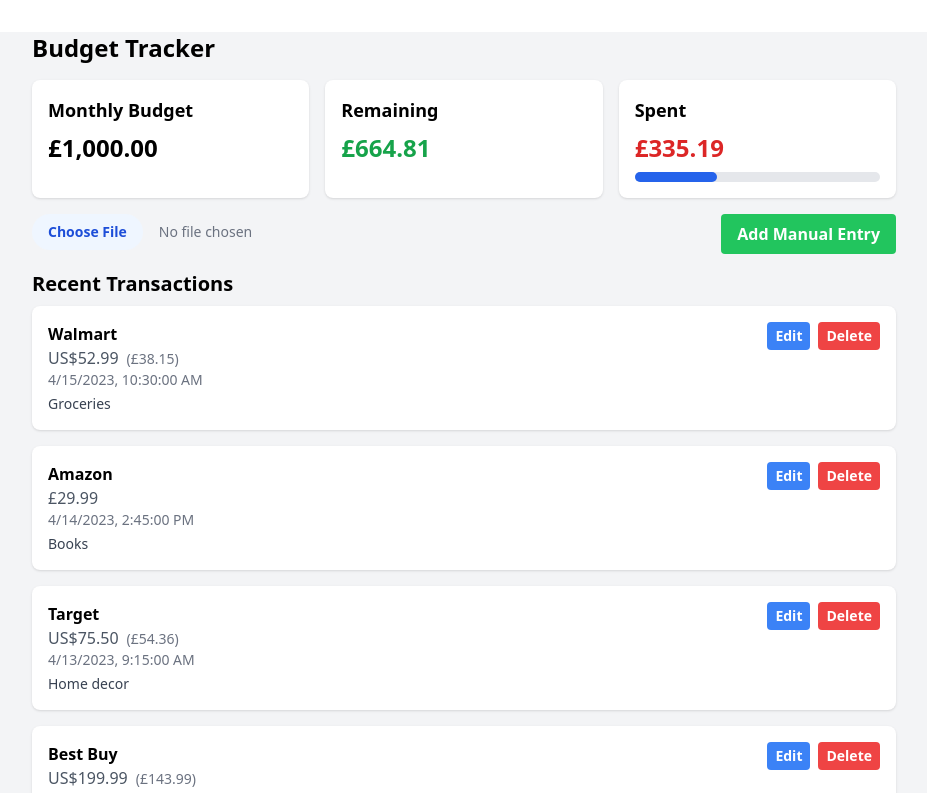
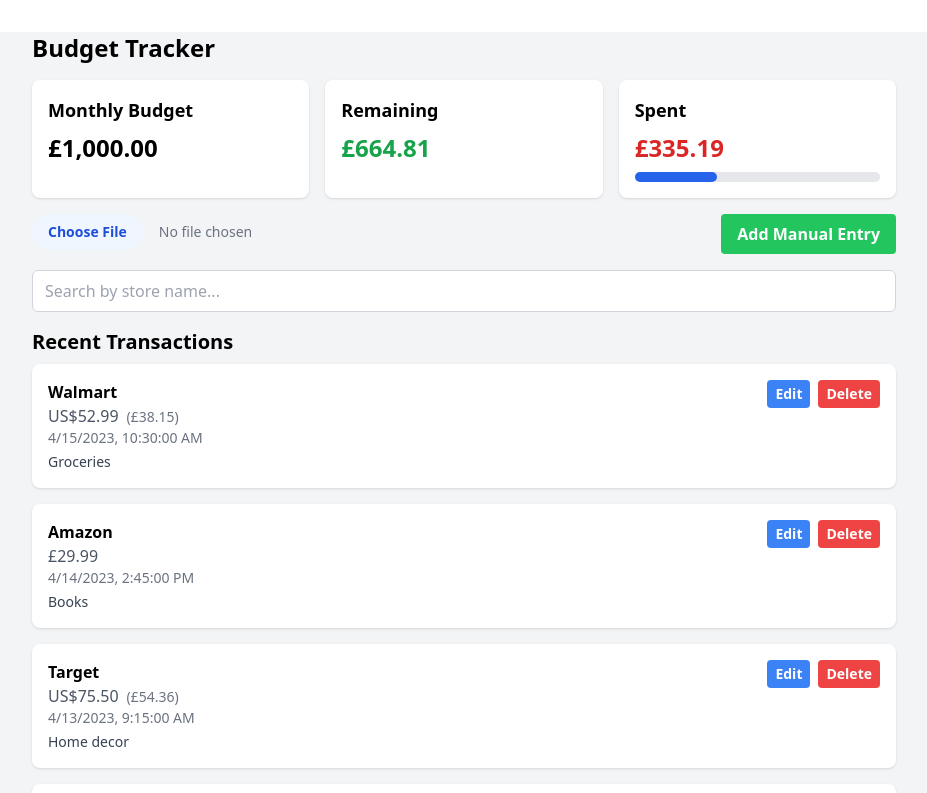
Before and after one commit to wrightkhlebisol/budget-tracker, a React (Vite) app: page / in a window 1280 px wide. Shown: the top 793 px of the page, without its empty margins (176-1103 px from the left). Built offline with nearby package versions, Linux system fonts and the light colour scheme.

Commit message:
search feature

```diff
--- a/src/components/NotificationList.jsx
+++ b/src/components/NotificationList.jsx
@@ -20,6 +20,7 @@
   const [remaining, setRemaining] = useState(monthlyBudget);
   const [showManualEntry, setShowManualEntry] = useState(false);
   const [editingId, setEditingId] = useState(null);
+  const [searchTerm, setSearchTerm] = useState('');
 
   useEffect(() => {
     calculateTotals();
@@ -77,6 +78,10 @@
     setNotifications(notifications.filter(n => n.id !== id));
   };
 
+  const filteredNotifications = notifications.filter(notification =>
+    notification.store.toLowerCase().includes(searchTerm.toLowerCase())
+  );
+
   return (
     <div className="max-w-4xl mx-auto mt-8 px-4">
       <h1 className="text-2xl font-bold mb-4">Budget Tracker</h1>
@@ -118,6 +123,18 @@
           Add Manual Entry
         </button>
       </div>
+
+      {/* Add search input */}
+      <div className="mb-4">
+        <input
+          type="text"
+          placeholder="Search by store name..."
+          value={searchTerm}
+          onChange={(e) => setSearchTerm(e.target.value)}
+          className="w-full px-3 py-2 border border-gray-300 rounded-md focus:outline-none focus:ring-2 focus:ring-blue-500"
+        />
+      </div>
+
       {showManualEntry && (
         <ManualEntryForm
           onSubmit={addManualEntry}
@@ -126,7 +143,7 @@
       )}
       <h2 className="text-xl font-bold mb-2">Recent Transactions</h2>
       <ul className="space-y-4">
-        {notifications.map((notification) => {
+        {filteredNotifications.map((notification) => {
           const amountInGBP = notification.amount * exchangeRates[notification.currency];
           return (
             <li key={notification.id} className="bg-white shadow rounded-lg p-4">
```
